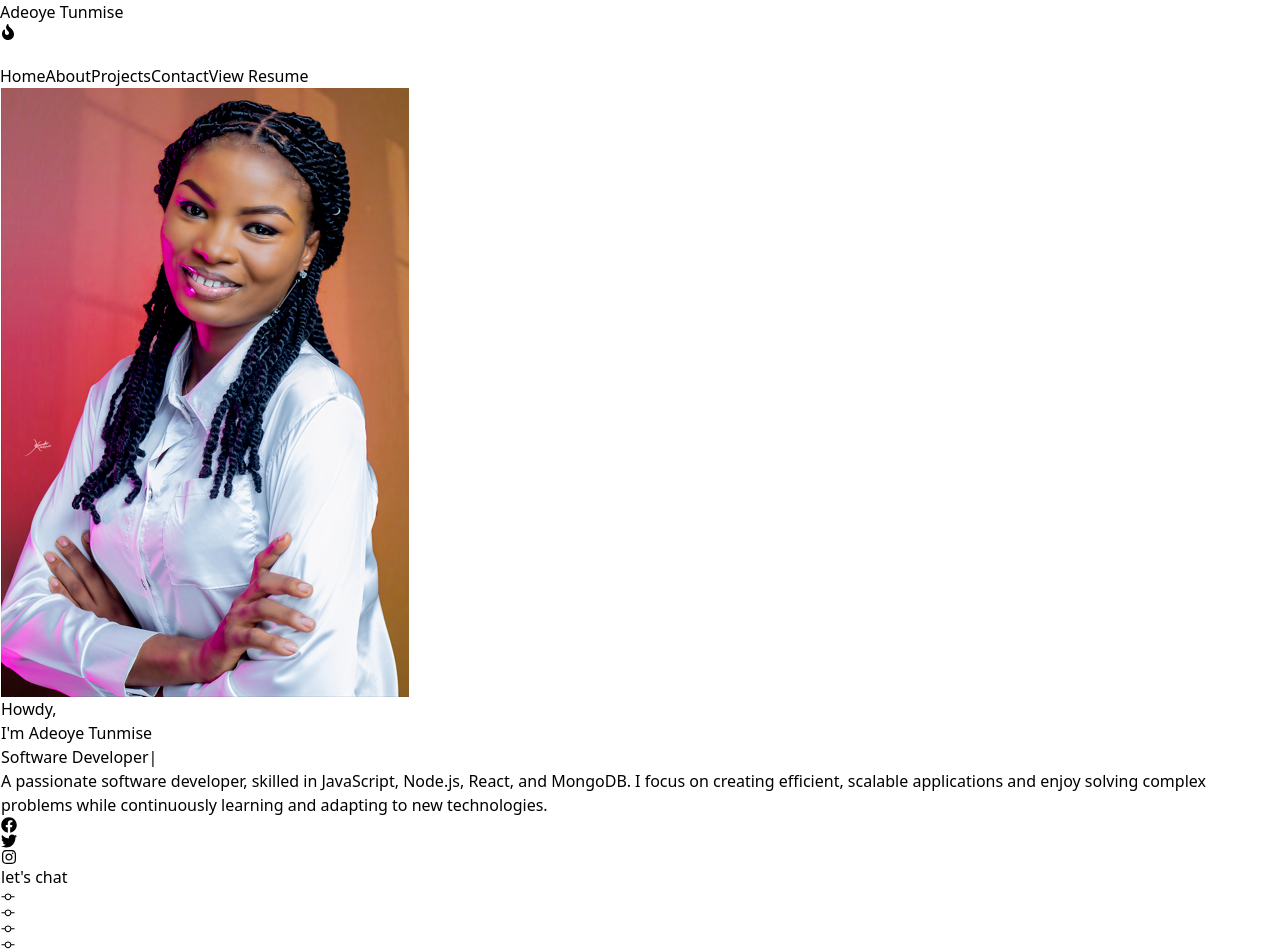
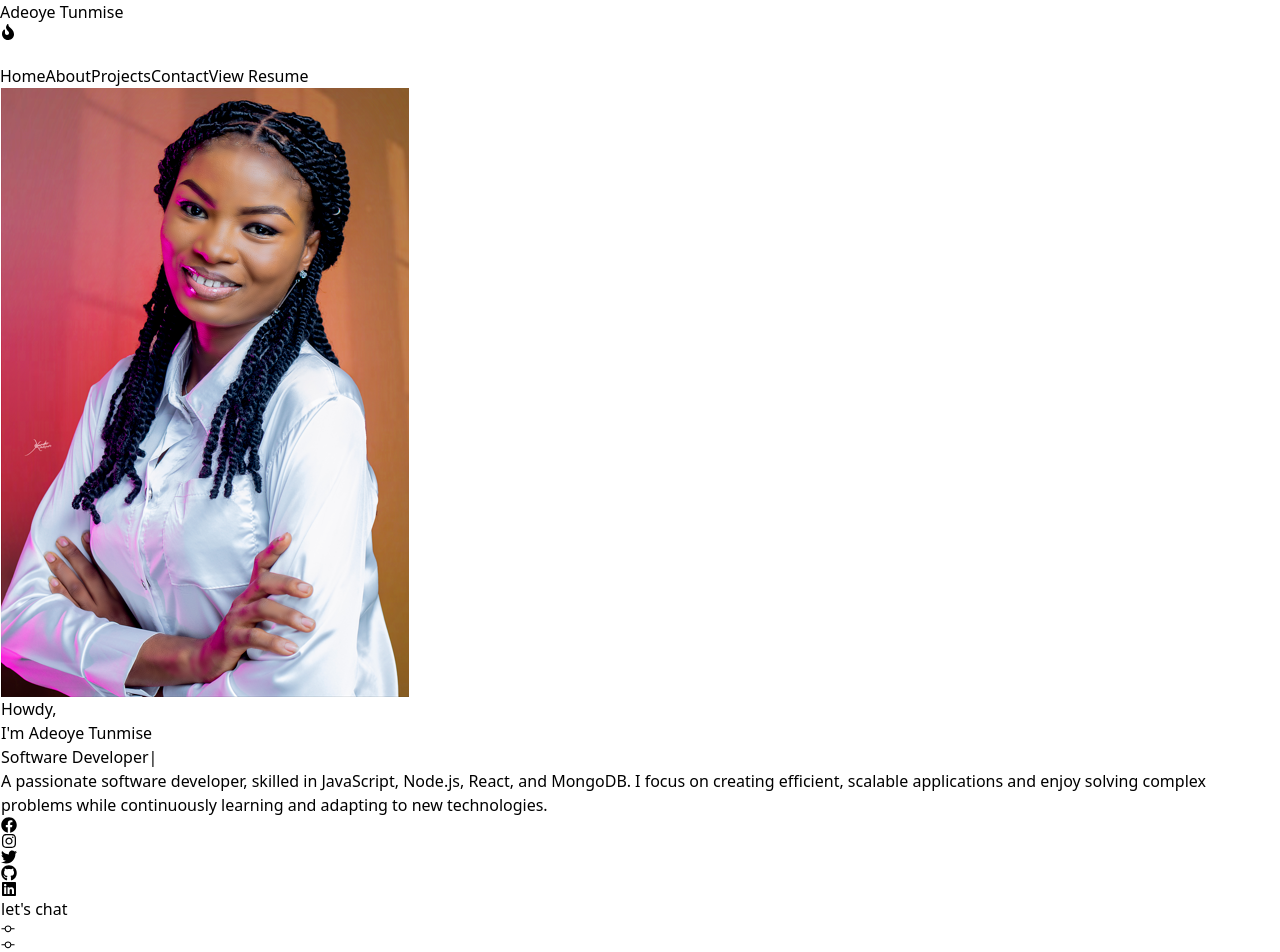
Before and after one commit to adeoyetunmise/New_Portfolio, a React (Vite) app: page / in a window 1280 px wide. Shown: the top 952 px of the page. Built offline with nearby package versions, Linux system fonts and the light colour scheme.

Commit message:
Worked on the Social media links

```diff
--- a/src/components/Footer.jsx
+++ b/src/components/Footer.jsx
@@ -1,5 +1,5 @@
 import React from 'react';
-import { FaLinkedin, FaGithub, FaTwitter, FaInstagram } from 'react-icons/fa';
+import { FaLinkedin, FaGithub, FaTwitter, FaInstagram, FaFacebook } from 'react-icons/fa';
 
 const Footer = () => {
   return (
@@ -37,16 +37,19 @@ const Footer = () => {
           <div>
             <h3 className="text-xl font-semibold mb-4">Follow Me</h3>
             <div className="flex space-x-6">
-              <a href="https://www.linkedin.com" target="_blank" rel="noopener noreferrer" className="text-white hover:text-blue-600 transition">
+            <a href="https://web.facebook.com/tunmishe4christ" target="_blank" rel="noopener noreferrer" className="text-white hover:text-blue-600 transition">
+            <FaFacebook  className="w-6 h-6" /></a>
+
+              <a href="http://linkedin.com/in/tunmise-adeoye-7672b51b6" target="_blank" rel="noopener noreferrer" className="text-white hover:text-blue-600 transition">
                 <FaLinkedin className="w-6 h-6" />
               </a>
-              <a href="https://github.com" target="_blank" rel="noopener noreferrer" className="text-white hover:text-gray-400 transition">
+              <a href="https://github.com/adeoyetunmise" target="_blank" rel="noopener noreferrer" className="text-white hover:text-gray-400 transition">
                 <FaGithub className="w-6 h-6" />
               </a>
-              <a href="https://twitter.com" target="_blank" rel="noopener noreferrer" className="text-white hover:text-blue-400 transition">
+              <a href="https://github.com/adeoyetunmise" target="_blank" rel="noopener noreferrer" className="text-white hover:text-blue-400 transition">
                 <FaTwitter className="w-6 h-6" />
               </a>
-              <a href="https://www.instagram.com" target="_blank" rel="noopener noreferrer" className="text-white hover:text-pink-500 transition">
+              <a href="https://www.instagram.com/adeoyetunmise/" target="_blank" rel="noopener noreferrer" className="text-white hover:text-pink-500 transition">
                 <FaInstagram className="w-6 h-6" />
               </a>
             </div>
--- a/src/components/HeroPage.jsx
+++ b/src/components/HeroPage.jsx
@@ -1,5 +1,5 @@
 import React from 'react'
-import { FaFacebook, FaTwitter, FaInstagram } from "react-icons/fa";
+import { FaFacebook, FaTwitter, FaInstagram, FaGithub, FaLinkedin } from "react-icons/fa";
 import { motion } from "framer-motion";
 import  { useState, useEffect } from "react";
 import heroImage from "../assets/tenacious.png"
@@ -73,9 +73,15 @@ const HeroPage = () => {
 
 {/* Social Media Icons */}
 <div className="flex items-center gap-4 mt-4">
-          <FaFacebook className="text-blue-600 text-2xl cursor-pointer" />
-          <FaTwitter className="text-blue-400 text-2xl cursor-pointer" />
-          <FaInstagram className="text-pink-600 text-2xl cursor-pointer" />
+          <a href="https://web.facebook.com/tunmishe4christ"><FaFacebook  className="text-blue-600 text-2xl cursor-pointer" /></a>
+          <a href="https://www.instagram.com/adeoyetunmise/"><FaInstagram className="text-pink-600 text-2xl cursor-pointer" /></a>
+          <a href="https://github.com/adeoyetunmise"><FaTwitter className="text-blue-400 text-2xl cursor-pointer" /></a>
+          <a href="https://github.com"  className="text-black hover:text-black text-2xl cursor-pointer">
+          <FaGithub className="w-6 h-6" />
+          </a>
+          <a href="http://linkedin.com/in/tunmise-adeoye-7672b51b6" className="text-blue-600 hover:text-blue-600 text-2xl cursor-pointer">
+          <FaLinkedin className="w-6 h-6" />
+          </a>
         </div>
 
 
```
